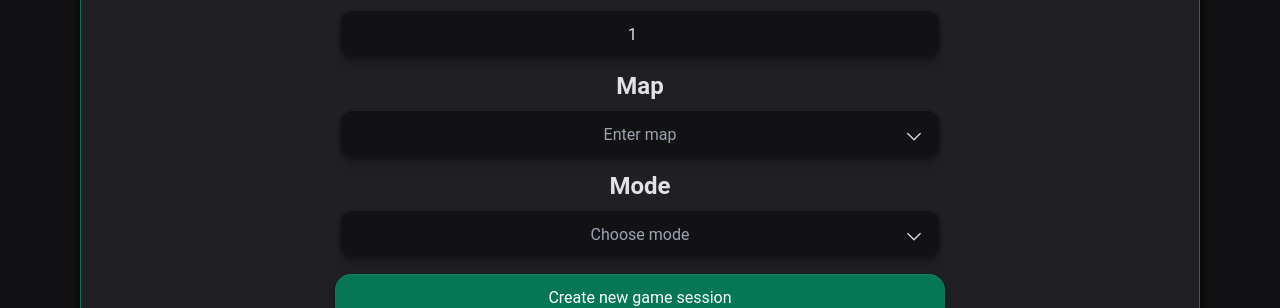
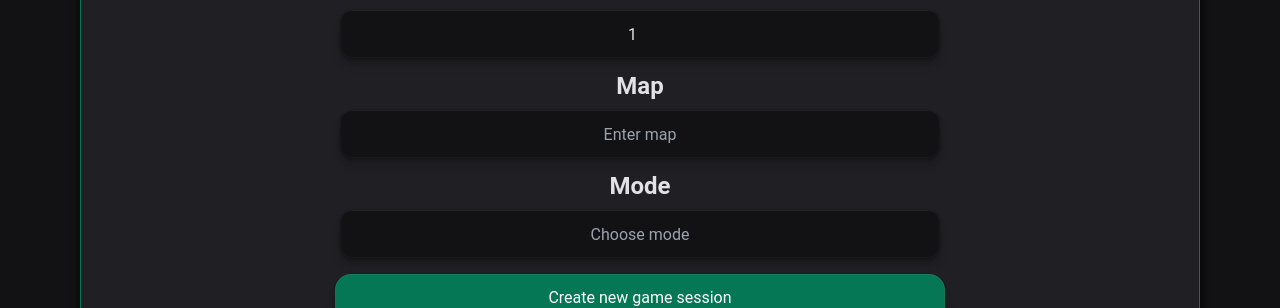
Before and after one commit to Taynara-Veloso/Minecloudcraft_FullStack_Challenge, a React (Vite) app: page / in a window 1280 px wide. Shown: the part 356-664 px from the top of the page. Built offline with nearby package versions, Linux system fonts and the light colour scheme.

Commit message:
:star: delete CaretDown

```diff
--- a/src/pages/Home/components/NewSessionForm/index.tsx
+++ b/src/pages/Home/components/NewSessionForm/index.tsx
@@ -1,4 +1,3 @@
-import { CaretDown } from "phosphor-react";
 import { useFormContext } from "react-hook-form";
 
 export function NewSessionForm(){
@@ -30,9 +29,8 @@ export function NewSessionForm(){
               {...register('players', { valueAsNumber: true })}/>
           </div>
 
-          <div className="flex flex-col px-10 relative">
+          <div className="flex flex-col px-10">
             <label htmlFor="gamemap" className="flex justify-center text-2xl font-semibold pb-2">Map</label>
-            <CaretDown className="size-5 pointer-events-none absolute top-3/4 transform -translate-y-1/2 right-14"/>
             <input className="h-12 rounded-xl bg-[--gray-900] text-center shadow-shape"
               id="gamemap"
               placeholder="Enter map"
@@ -41,9 +39,8 @@ export function NewSessionForm(){
             />
           </div>
 
-          <div className="flex flex-col px-10 relative">
+          <div className="flex flex-col px-10">
             <label htmlFor="gamemode" className="flex justify-center text-2xl font-semibold pb-2">Mode</label>
-            <CaretDown className="size-5 pointer-events-none absolute top-3/4 transform -translate-y-1/2 right-14"/>
             <input className="h-12 rounded-xl bg-[--gray-900] text-center shadow-shape"
               type="text"
               id="gamemode"
```
